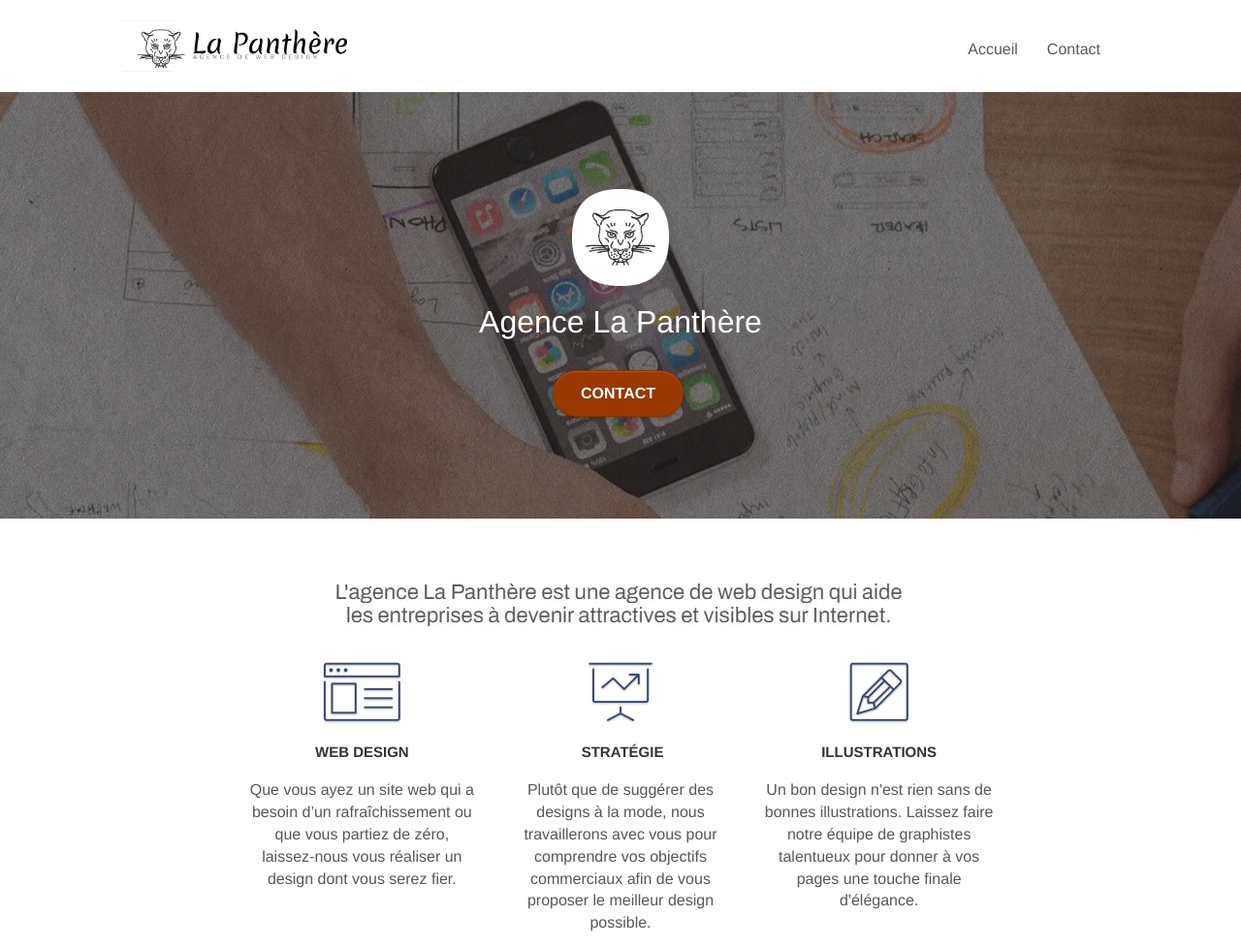
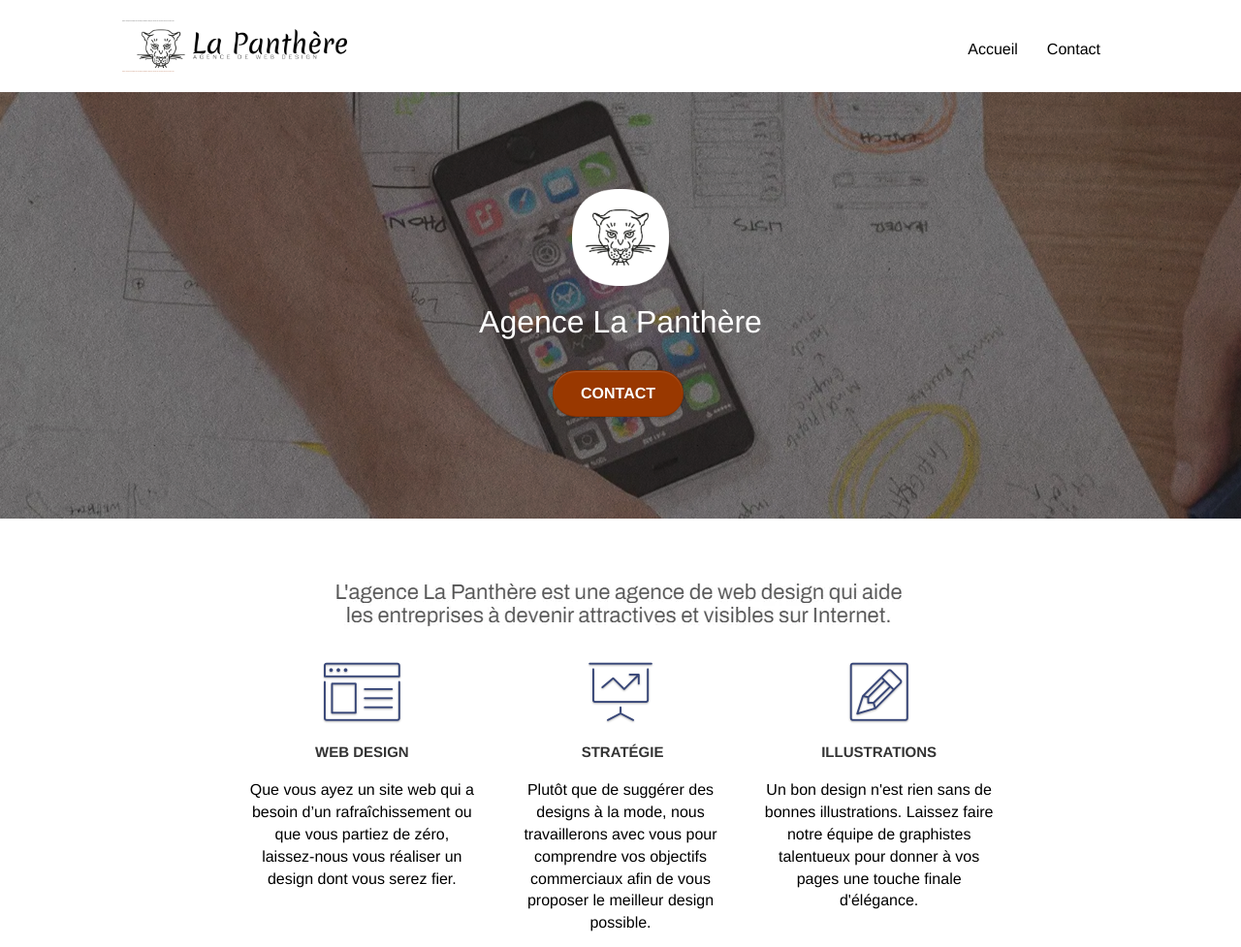
Before and after one commit to Akuralia/SEO-P4, a plain HTML site: page index.html in a window 1280 px wide. Shown: the top 977 px of the page at 97% size. Drawn offline with Linux system fonts and the light colour scheme.

Commit message:
Modifications for color contrast

```diff
--- a/style.css
+++ b/style.css
@@ -651,7 +651,7 @@ label,
 a {
     font-family: "helvetica", sans-serif;
     font-weight: 400;
-    color: #575757!important;
+    color: #000000!important;
 }
 
 .container {
@@ -763,7 +763,7 @@ h4 {
 }
 
 .bgc-white {
-    background-color: #FFFFFF;
+    background-color: white;
 }
 
 .bgc-dark-slate-blue {
@@ -771,7 +771,7 @@ h4 {
 }
 
 .bgc-atomic-tangerine {
-    background-color: white;
+    background-color: #993800;
 }
 
 .tc-white {
@@ -1045,11 +1045,11 @@ h4 {
 /* balises style présentent dans le html auparavant */
 
 .keywords_1{
-    color:#cccccc ;
+    color: black ;
     font-size: 1px;
 }
 
 .keywords_2{
-    color: #F3976C;
+    color: #993800;
     font-size: 1px;
 }
```
